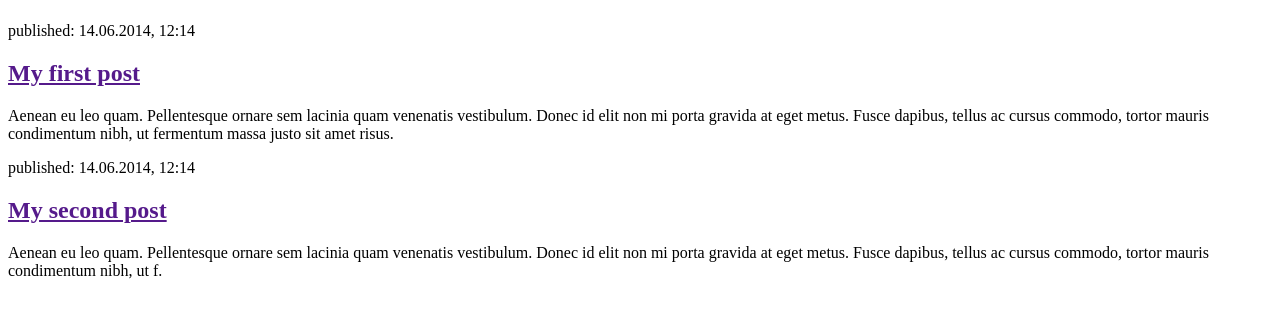
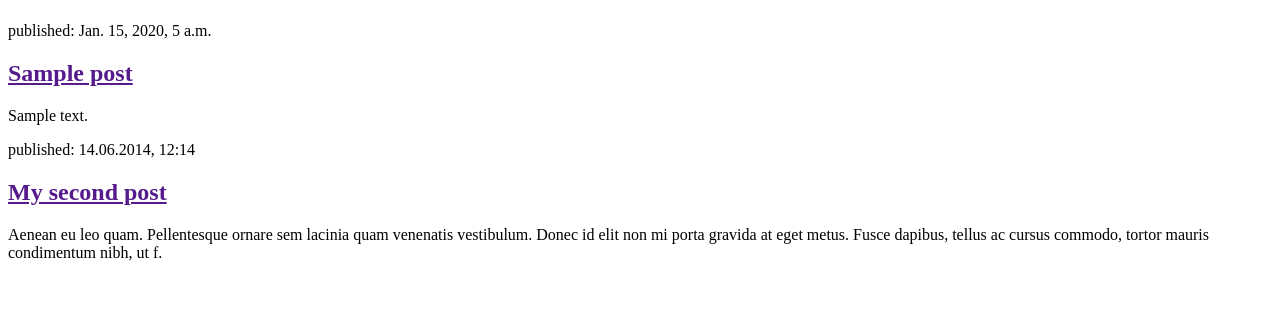
Before and after one commit to jrod9784/my-first-blog, a Django app: page / in a window 1280 px wide. Shown: the part 58-376 px from the top of the page. Run offline with Django 4.2, Linux system fonts and the light colour scheme; tables that the repository leaves empty hold one stand-in row (values such as "Sample post").

Commit message:
Modified templates to display posts from database.

```diff
--- a/blog/templates/blog/post_list.html
+++ b/blog/templates/blog/post_list.html
@@ -8,16 +8,13 @@
       <h1><a href="/">Django Girls Blog</a></h1>
     </header>
 
+    {% for post in posts %}
     <article>
-      <time>published: 14.06.2014, 12:14</time>
-      <h2><a href="">My first post</a></h2>
-      <p>
-        Aenean eu leo quam. Pellentesque ornare sem lacinia quam venenatis
-        vestibulum. Donec id elit non mi porta gravida at eget metus. Fusce
-        dapibus, tellus ac cursus commodo, tortor mauris condimentum nibh, ut
-        fermentum massa justo sit amet risus.
-      </p>
+      <time>published: {{ post.published_date }}</time>
+      <h2><a href="">{{ post.title }}</a></h2>
+      <p>{{ post.text|linebreaksbr }}</p>
     </article>
+    {% endfor %}
 
     <article>
       <time>published: 14.06.2014, 12:14</time>
--- a/blog/views.py
+++ b/blog/views.py
@@ -1,7 +1,10 @@
 from django.shortcuts import render
-
+from .models import Post
+from django.utils import timezone
 # Create your views here.
 
 
 def post_list(request):
-    return render(request, 'blog/post_list.html', {})
+    posts = Post.objects.filter(
+        published_date__lte=timezone.now()).order_by('published_date')
+    return render(request, 'blog/post_list.html', {'posts': posts})
```
